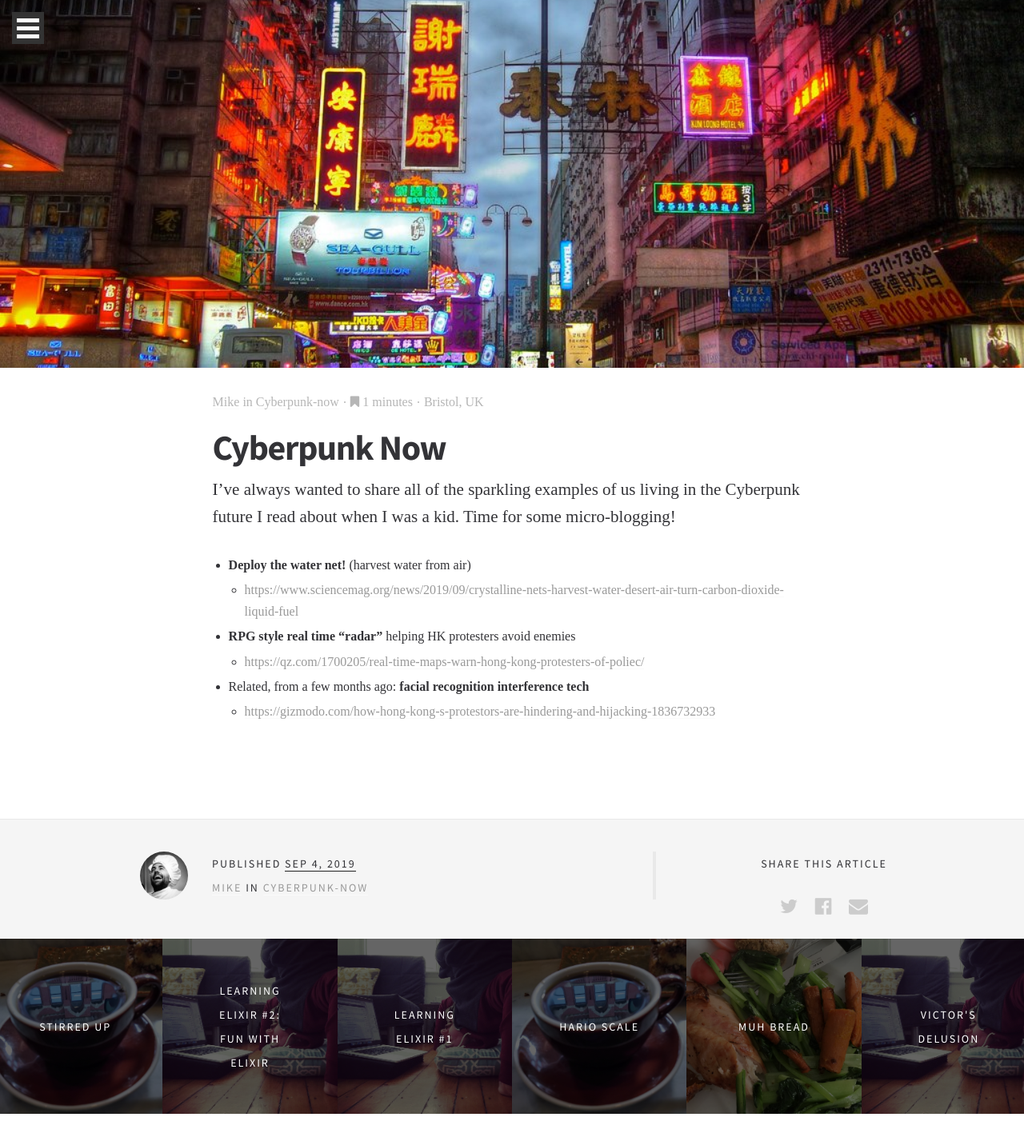
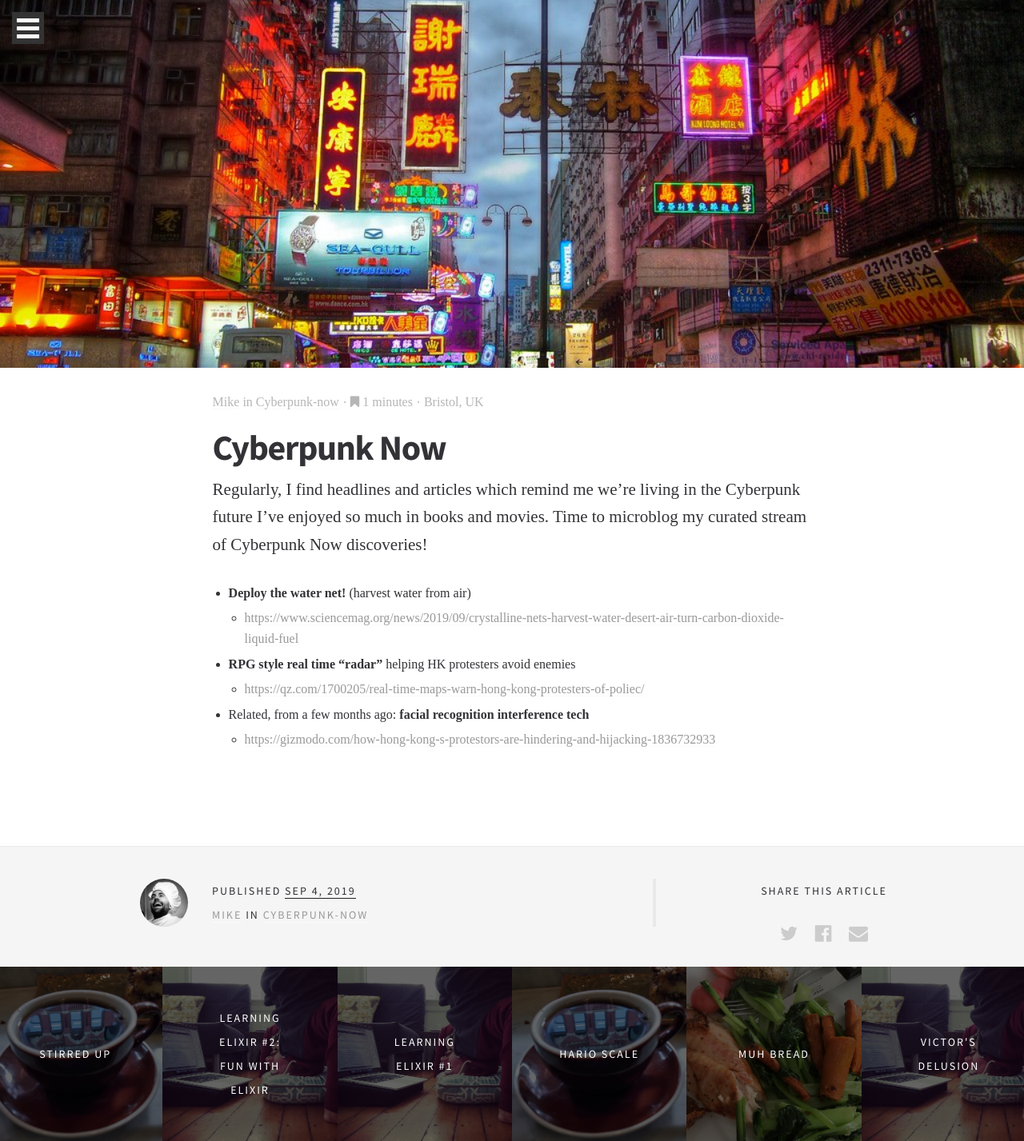
Before and after one commit to maddo/maddo.github.io, a Jekyll site: the page built from _posts/2019-09-04-cyberpunk-now.md, in a window 1280 px wide. Shown: the whole page at 80% size. Built offline with Jekyll 4.4.1, drawn with Linux system fonts in a browser that asks for light colours; some web fonts are replaced.

Commit message:
Change copy

```diff
--- a/_posts/2019-09-04-cyberpunk-now.md
+++ b/_posts/2019-09-04-cyberpunk-now.md
@@ -14,7 +14,7 @@ square_related: square-cyberpunk-now
 location: Bristol, UK
 ---
 
-I've always wanted to share all of the sparkling examples of us living in the Cyberpunk future I read about when I was a kid. Time for some micro-blogging!
+Regularly, I find headlines and articles which remind me we're living in the Cyberpunk future I've enjoyed so much in books and movies. Time to microblog my curated stream of Cyberpunk Now discoveries!
 
 - **Deploy the water net!** (harvest water from air)
     - [https://www.sciencemag.org/news/2019/09/crystalline-nets-harvest-water-desert-air-turn-carbon-dioxide-liquid-fuel](https://www.sciencemag.org/news/2019/09/crystalline-nets-harvest-water-desert-air-turn-carbon-dioxide-liquid-fuel)
```
